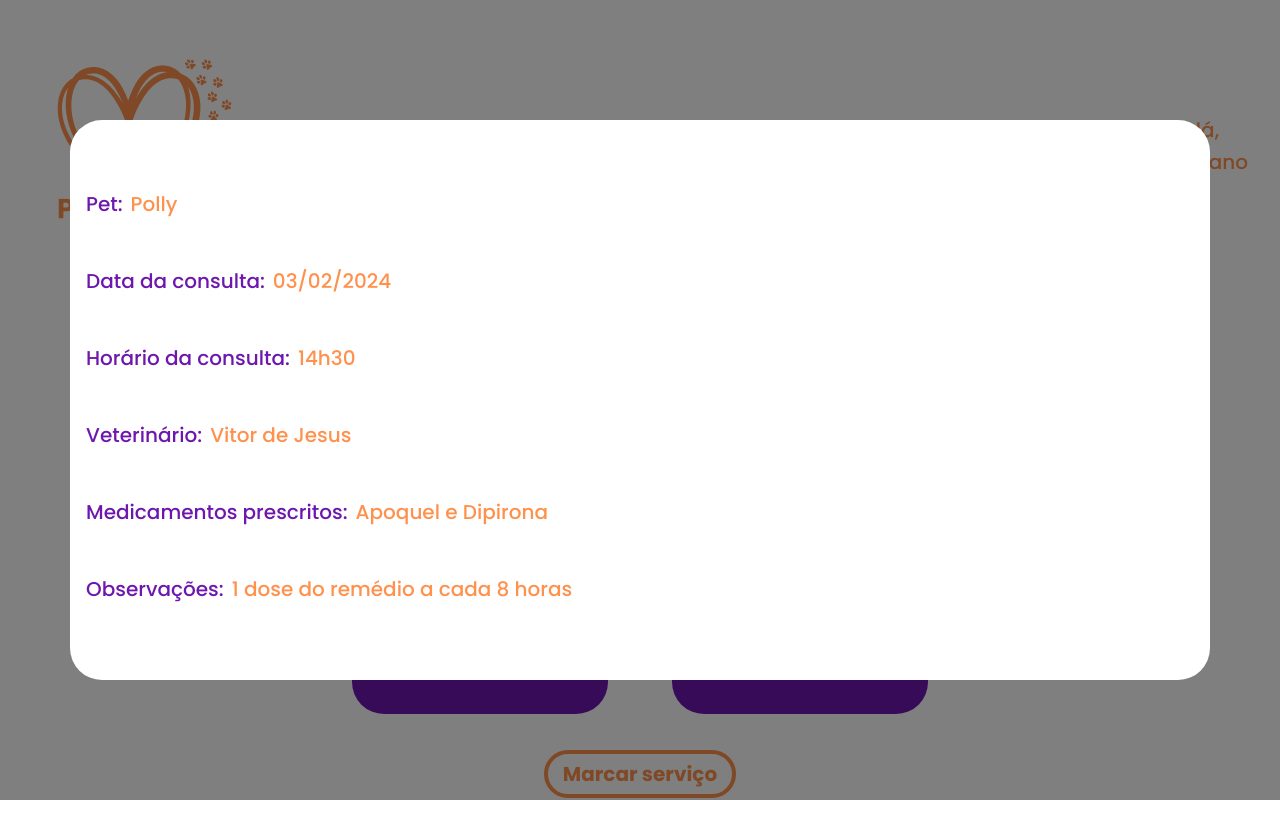
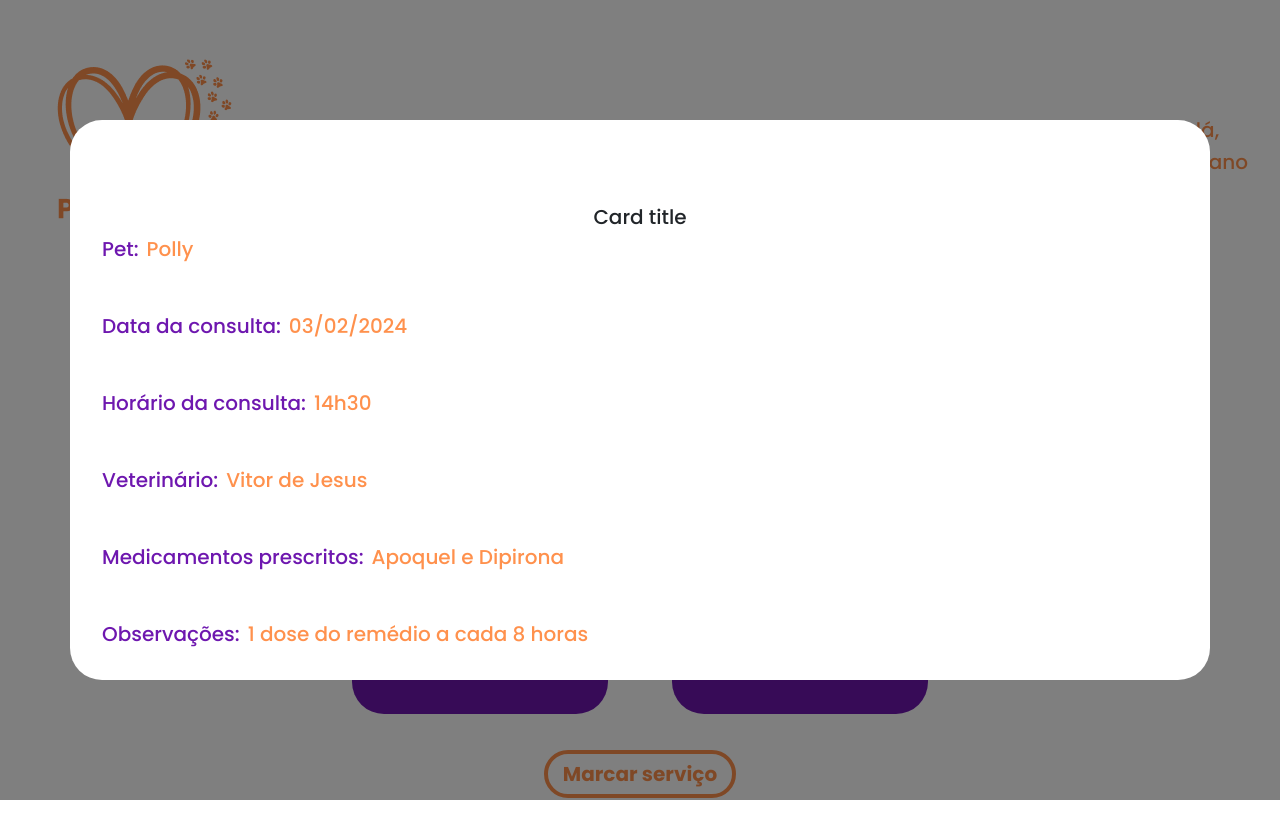
Before and after one commit to nvpetri/PetShop, a website: page pages/servicos.html in a window 1280 px wide. Both pictures are taken after a click on the icon 555 px from the left and 471 px from the top of the page. Drawn offline with nearby package versions, Linux system fonts and the light colour scheme.

Commit message:
arrumando modal

```diff
--- a/pages/servicos.html
+++ b/pages/servicos.html
@@ -115,6 +115,9 @@
     <div class="modal-dialog modal-xl modal-dialog-centered">
       <div class="modal-content">
         <div class="modal-body">
+          <div class="card" style="width: 100%; height: 80%; border: none;">
+            <div class="card-body">
+              <h5 class="card-title text-center">Card title</h5>
               <div class="dados-consulta">
                 <div class="topico pet">
                   <h5 style="color: #6E17AF;">Pet:</h5>
@@ -145,6 +148,7 @@
         </div>
       </div>
     </div>
+  </div>
 
 </body>
 
```
Lines whose indentation alone changed are shown as unchanged.
